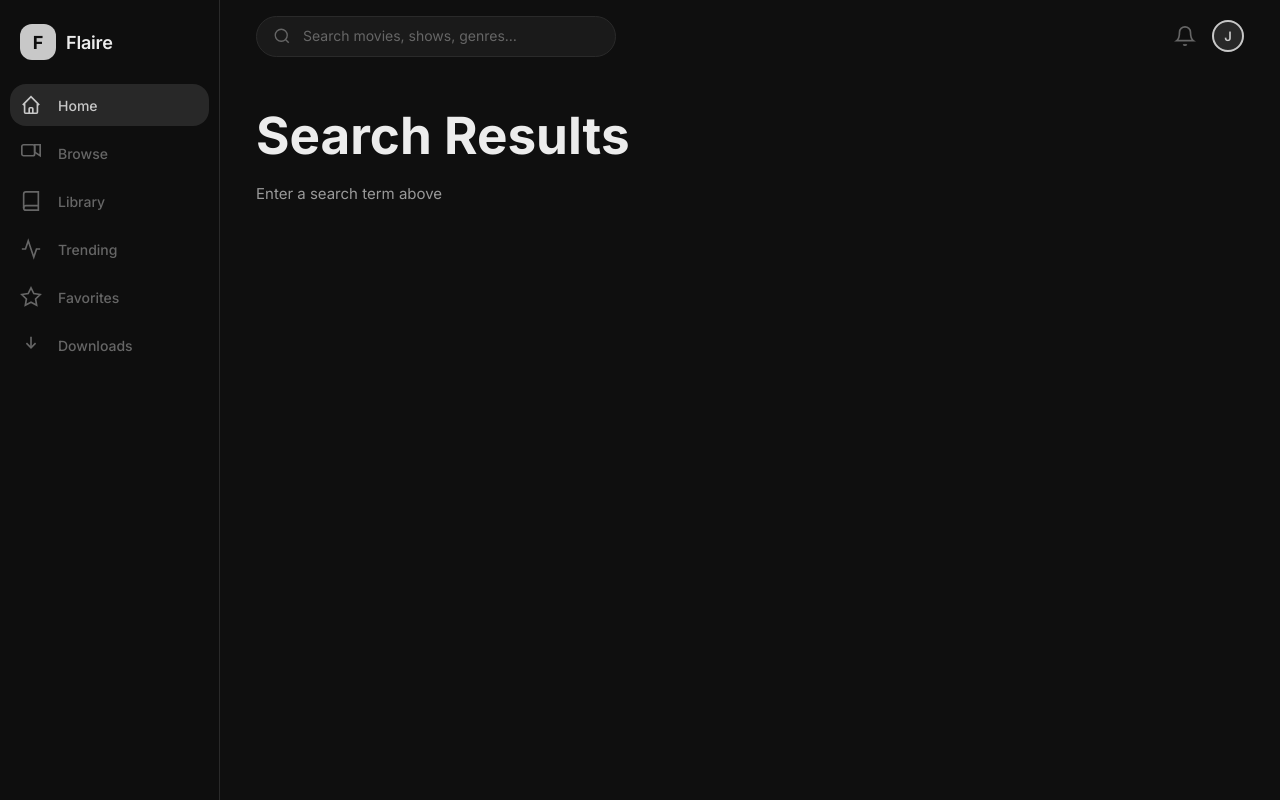
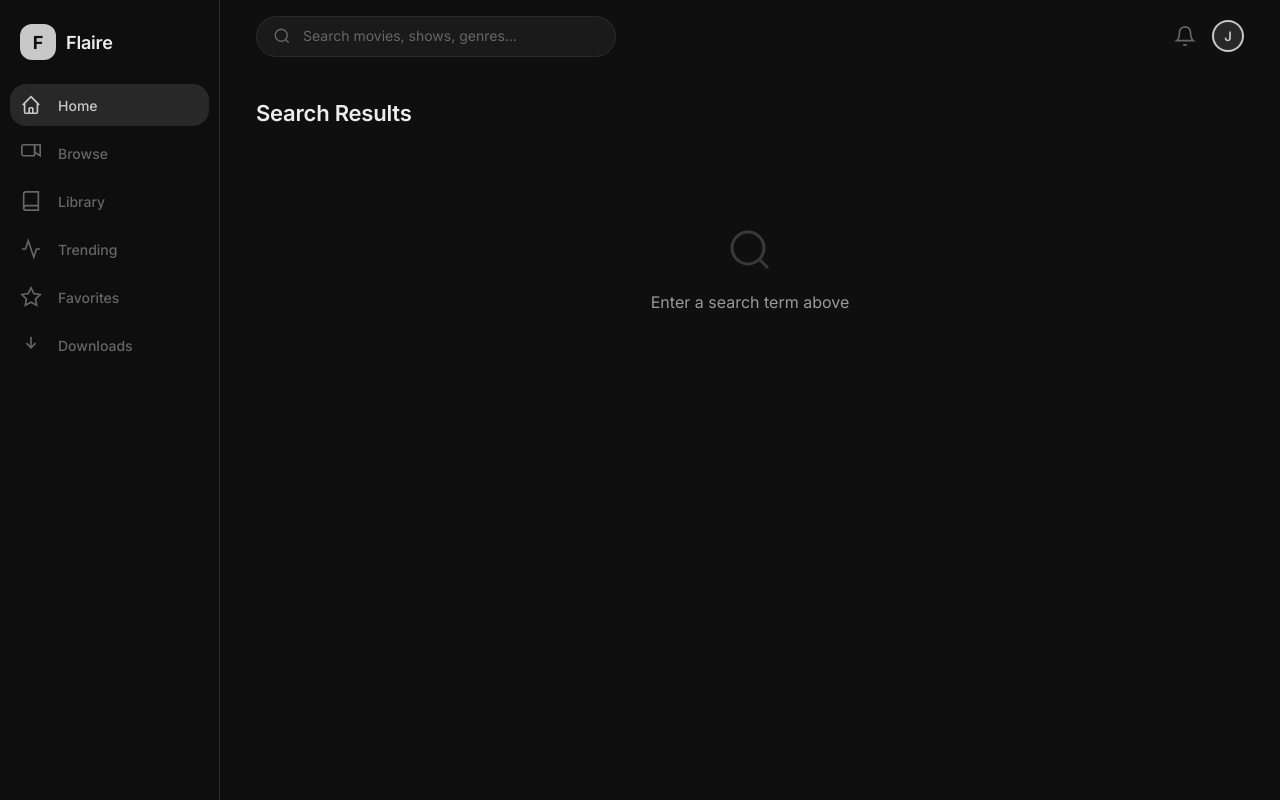
Before and after one commit to Estebankito7/Flixsy, a Django app: page /search/ in a window 1280 px wide. Run offline with Django 5.2, Linux system fonts and the light colour scheme; parts of the project's set-up code (start-up, migrations or seed data) failed here and were passed over.

Commit message:
fix: real search via popular catalog + Python-side filtering
The RapidAPI search endpoint (?query=) ignores the query parameter —
always returns the same 25 results. Fix: fetch 100 popular movies +
100 popular TV series as a local catalog, then filter by query
on the Python side using case-insensitive title matching.

Also: rewrote search_results.html to use same media-card structure
as home.html (card-row / media-card / media-card-thumb / media-card-info)
instead of broken custom CSS grid.

```diff
--- a/core/templates/core/search_results.html
+++ b/core/templates/core/search_results.html
@@ -9,15 +9,6 @@
     <link rel="preconnect" href="https://fonts.gstatic.com" crossorigin />
     <link href="https://fonts.googleapis.com/css2?family=Inter:opsz,wght@14..32,400;14..32,500;14..32,600;14..32,700&display=swap" rel="stylesheet" />
     <link rel="stylesheet" href="{% static 'core/style.css' %}" />
-    <style>
-      .search-page { padding: var(--gap-lg) var(--gap-xl); max-width: 1240px; margin: 0 auto; }
-      .search-page h1 { font-size: var(--fs-h1); font-weight: 700; margin-bottom: var(--gap-sm); }
-      .search-page .search-meta { color: var(--fg-secondary); margin-bottom: var(--gap-lg); }
-      .search-grid { display: grid; grid-template-columns: repeat(auto-fill, minmax(160px, 1fr)); gap: var(--gap-md); }
-      .search-empty { text-align: center; padding: var(--gap-2xl) 0; color: var(--fg-secondary); }
-      .search-empty svg { width: 48px; height: 48px; margin: 0 auto var(--gap-md); opacity: 0.3; }
-      .search-empty p { font-size: 16px; }
-    </style>
   </head>
   <body>
     <nav class="nav-rail" aria-label="Main">
@@ -69,20 +60,17 @@
         </div>
       </div>
 
-      <div class="search-page">
-        <h1>Search Results</h1>
-        <p class="search-meta">
+      <div class="section-head" style="padding-top:var(--gap-lg);">
+        <h2>Search Results</h2>
         {% if query %}
-            {{ results|length }} result{{ results|length|pluralize }} for "{{ query }}"
-          {% else %}
-            Enter a search term above
+        <span class="see-all" style="font-size:14px;color:var(--fg-secondary);font-weight:400;">{{ results|length }} result{{ results|length|pluralize }} for "{{ query }}"</span>
         {% endif %}
-        </p>
+      </div>
 
       {% if results %}
-        <div class="search-grid">
+      <div class="card-row" style="flex-wrap:wrap;overflow-x:visible;padding-bottom:var(--gap-xl);">
         {% for item in results %}
-          <div class="media-card">
+        <div class="media-card" style="width:180px;">
           <a href="/detail/{{ item.id }}/">
             <div class="media-card-thumb" style="position:relative;overflow:hidden;">
               {% if item.primaryImage %}
@@ -106,12 +94,16 @@
         {% endfor %}
       </div>
       {% elif query %}
-        <div class="search-empty">
-          <svg viewBox="0 0 24 24" fill="none" stroke="currentColor" stroke-width="1.5"><circle cx="11" cy="11" r="8"/><path d="M21 21l-4.35-4.35"/></svg>
-          <p>No results found for "{{ query }}"</p>
+      <div style="text-align:center;padding:80px 0;color:var(--fg-secondary);">
+        <svg viewBox="0 0 24 24" fill="none" stroke="currentColor" stroke-width="1.5" style="width:48px;height:48px;margin:0 auto 16px;opacity:0.3;"><circle cx="11" cy="11" r="8"/><path d="M21 21l-4.35-4.35"/></svg>
+        <p style="font-size:16px;">No results found for "{{ query }}"</p>
+      </div>
+      {% else %}
+      <div style="text-align:center;padding:80px 0;color:var(--fg-secondary);">
+        <svg viewBox="0 0 24 24" fill="none" stroke="currentColor" stroke-width="1.5" style="width:48px;height:48px;margin:0 auto 16px;opacity:0.3;"><circle cx="11" cy="11" r="8"/><path d="M21 21l-4.35-4.35"/></svg>
+        <p style="font-size:16px;">Enter a search term above</p>
       </div>
       {% endif %}
-      </div>
     </div>
 
     <div class="bottom-nav">
--- a/core/views.py
+++ b/core/views.py
@@ -179,11 +179,52 @@ def movie_api_json(request: HttpRequest, imdb_id: str) -> JsonResponse:
     return JsonResponse(movie)
 
 
-def _search_rapidapi(q: str) -> list[dict]:
-    cache_key = f"search_cache:{q.lower()}"
-    cached = cache.get(cache_key)
+SEARCH_CATALOG_CACHE_KEY = "search_catalog"
+
+
+def _get_search_catalog() -> list[dict]:
+    cached = cache.get(SEARCH_CATALOG_CACHE_KEY)
     if cached is not None:
         return cached
+
+    catalog: list[dict] = []
+    urls = [
+        f"{IMDB_API_BASE}/most-popular-movies",
+        f"{IMDB_API_BASE}/most-popular-tv",
+    ]
+    for url in urls:
+        try:
+            r = requests.get(url, headers=HEADERS, timeout=10)
+            _raise_for_auth(r)
+            if r.ok:
+                raw = r.json()
+                items = raw if isinstance(raw, list) else raw.get("results", raw.get("rows", []))
+                catalog.extend(items)
+        except requests.RequestException:
+            pass
+
+    seen: set[str] = set()
+    unique: list[dict] = []
+    for item in catalog:
+        item_id = item.get("id", "")
+        if item_id and item_id not in seen:
+            seen.add(item_id)
+            item["title"] = item.get("primaryTitle", item.get("title", ""))
+            unique.append(item)
+
+    cache.set(SEARCH_CATALOG_CACHE_KEY, unique, CACHE_TIMEOUT)
+    return unique
+
+
+def _search_rapidapi(q: str) -> list[dict]:
+    ql = q.lower()
+    catalog = _get_search_catalog()
+
+    results = [
+        item
+        for item in catalog
+        if ql in (item.get("title") or "").lower()
+    ]
 
     try:
         r = requests.get(
@@ -194,24 +235,32 @@ def _search_rapidapi(q: str) -> list[dict]:
         _raise_for_auth(r)
         if r.ok:
             raw = r.json()
-            results = [
-                {
-                    "id": item.get("id", ""),
-                    "title": item.get("primaryTitle", item.get("title", "")),
-                    "primaryImage": item.get("primaryImage", ""),
-                    "averageRating": item.get("averageRating"),
-                    "genres": item.get("genres", []),
-                    "startYear": item.get("startYear"),
-                    "description": item.get("description", ""),
-                }
-                for item in (raw if isinstance(raw, list) else raw.get("results", []))
-            ]
-            cache.set(cache_key, results, 300)
-            return results
+            extras = raw if isinstance(raw, list) else raw.get("results", [])
+            seen_ids = {item.get("id", "") for item in results}
+            for item in extras:
+                item["title"] = item.get("primaryTitle", item.get("title", ""))
+                if (
+                    item.get("id", "") not in seen_ids
+                    and ql in (item["title"] or "").lower()
+                ):
+                    results.append(item)
     except requests.RequestException:
         pass
 
-    return []
+    results.sort(key=lambda x: x.get("averageRating") or 0, reverse=True)
+
+    return [
+        {
+            "id": item.get("id", ""),
+            "title": item.get("title", ""),
+            "primaryImage": item.get("primaryImage", ""),
+            "averageRating": item.get("averageRating"),
+            "genres": item.get("genres", []),
+            "startYear": item.get("startYear"),
+            "description": item.get("description", ""),
+        }
+        for item in results
+    ][:50]
 
 
 @require_GET
```
Lines whose indentation alone changed are shown as unchanged.
